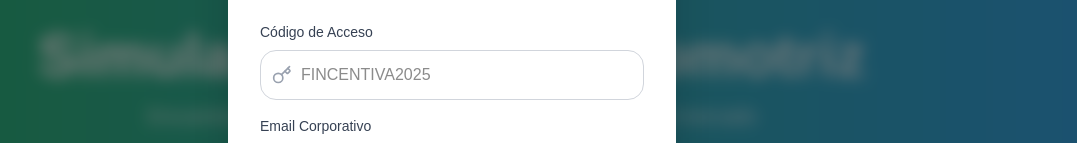
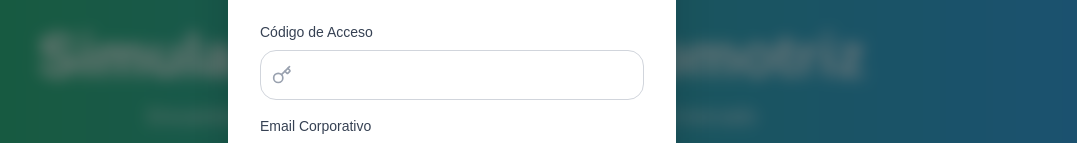
Before and after one commit to tresgarza/simulador_automotriz_ago27_v2, a Next.js app: page / in a window 1280 px wide. Both pictures are taken after a click on the button "Iniciar Sesión". Shown: the part 280-423 px from the top of the page, without its empty margins (188-1265 px from the left). Built offline with nearby package versions, Linux system fonts and the light colour scheme; no server answers.

Commit message:
security: Remove asesor code from placeholder for security reasons
- Change asesor code input placeholder from 'FINCENTIVA2025' to empty string
- Maintain security by not displaying the actual code in the UI

```diff
--- a/src/components/auth/LoginModal.tsx
+++ b/src/components/auth/LoginModal.tsx
@@ -111,7 +111,7 @@ export function LoginModal({ isOpen, onClose, onLoginSuccess }: LoginModalProps)
                     type="text"
                     value={asesorCode}
                     onChange={(e) => setAsesorCode(e.target.value.toUpperCase())}
-                    placeholder="FINCENTIVA2025"
+                    placeholder=""
                     className="w-full pl-10 pr-4 py-3 border border-gray-300 rounded-2xl focus:ring-4 focus:ring-emerald-300/50 focus:border-emerald-400"
                     required
                   />
```
